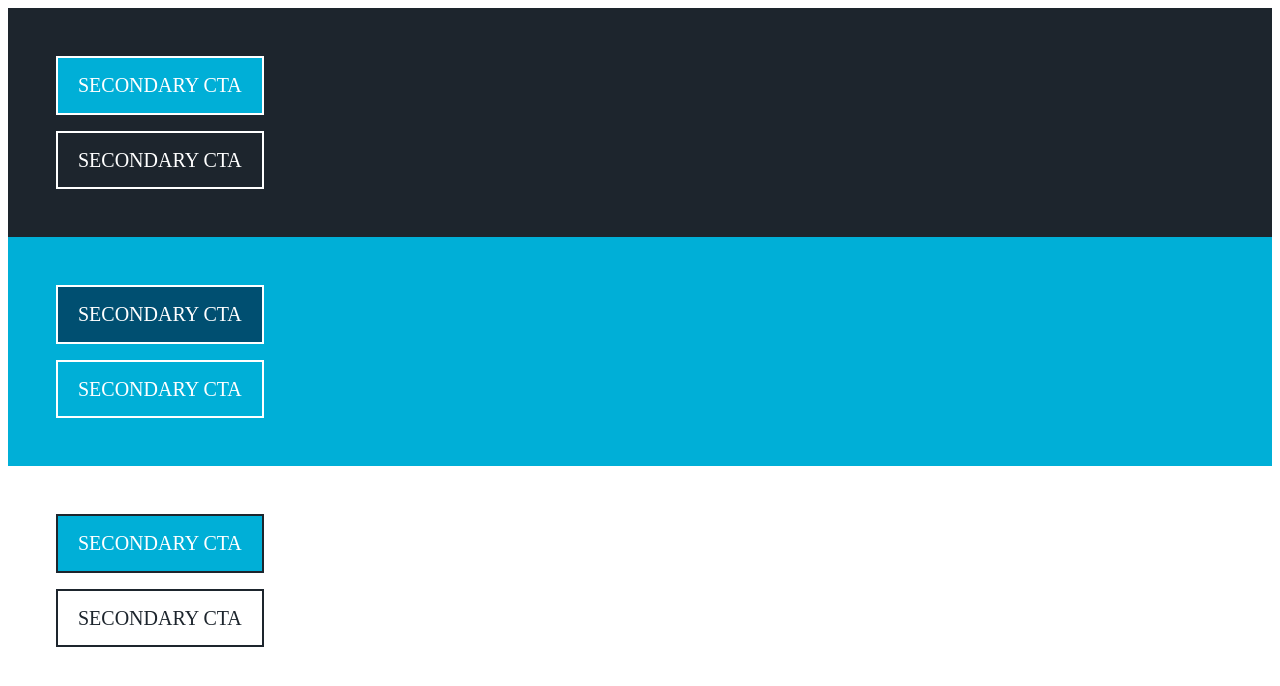
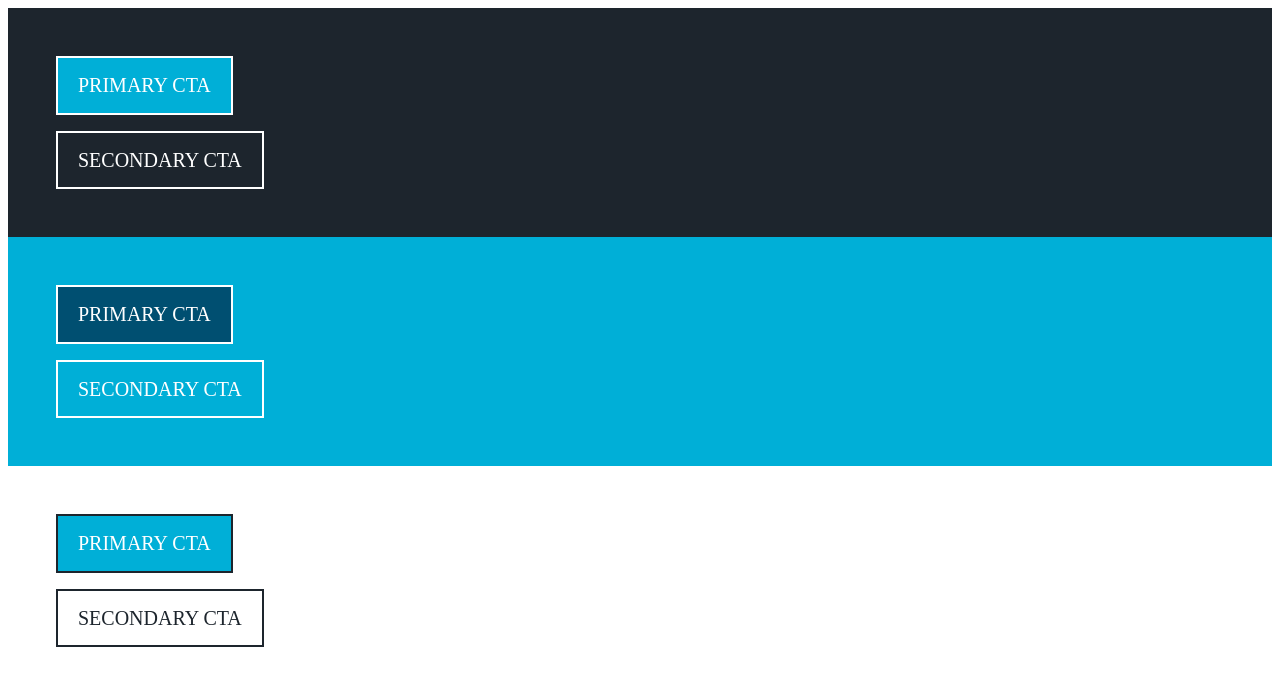
Before and after one commit to seniorScript180/missionHillsCss, a plain HTML site: page index.html in a window 1280 px wide. Drawn offline with Linux system fonts and the light colour scheme.

```diff
--- a/index.html
+++ b/index.html
@@ -121,17 +121,17 @@
   </head>
   <body cz-shortcut-listen="true">
     <div class="test-section bg-dark">
-      <a class="cta cta-solid-on-dark" href="">Secondary CTA</a>
+      <a class="cta cta-solid-on-dark" href="">Primary CTA</a>
       <a class="cta cta-outline-on-dark" href="">Secondary CTA</a>
     </div>
 
     <div class="test-section bg-primary">
-      <a class="cta cta-solid-on-primary" href="">Secondary CTA</a>
+      <a class="cta cta-solid-on-primary" href="">Primary CTA</a>
       <a class="cta cta-outline-on-primary" href="">Secondary CTA</a>
     </div>
 
     <div class="test-section bg-white">
-      <a class="cta cta-solid-on-light" href="">Secondary CTA</a>
+      <a class="cta cta-solid-on-light" href="">Primary CTA</a>
       <a class="cta cta-outline-on-light" href="">Secondary CTA</a>
     </div>
   </body>
```
Also changed, not shown: 1 other file.
